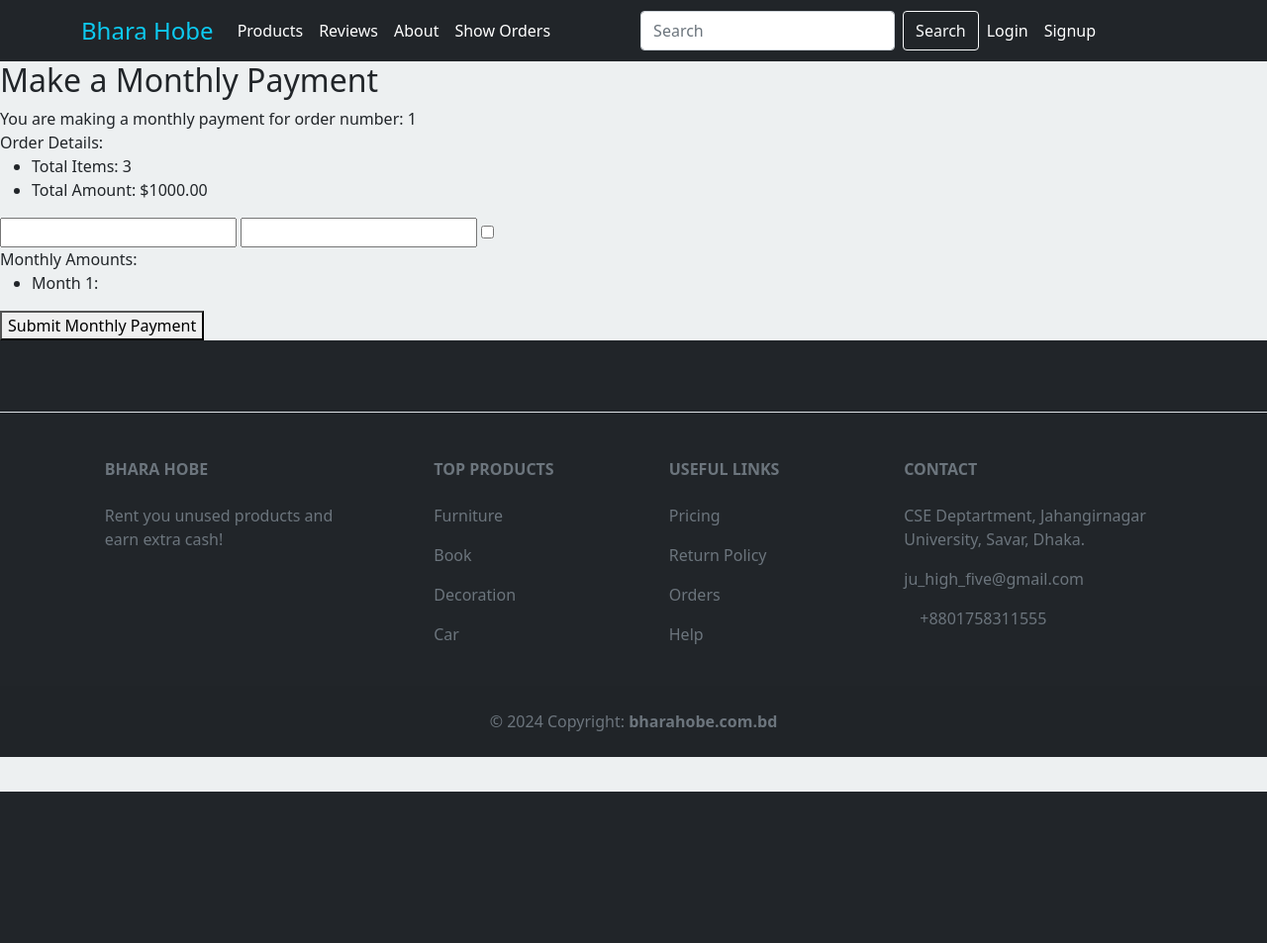
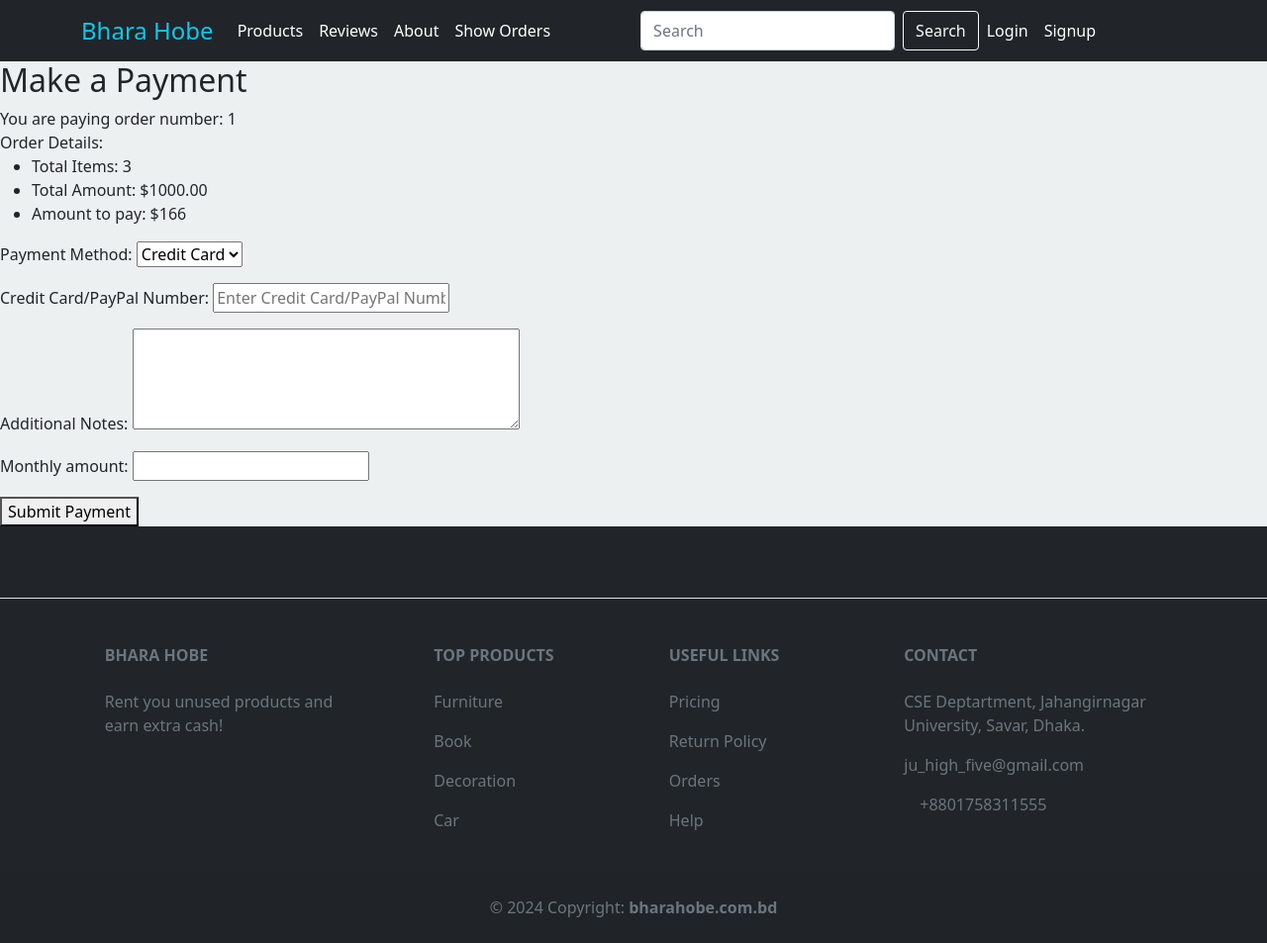
Before and after one commit to JU-High-Fives/Dhar-Hobe, a Django app: page /payment/monthly_payment_form/1/ in a window 1280 px wide. Shown: the whole page at 99% size. Before the commit the page ends 800 px from the top, so only its background shows below. Run offline with Django 5.2, Linux system fonts and the light colour scheme; data comes from the database, SQL or seed files in the repository; both versions use the stored data as it was after the commit; some libraries are stand-ins or nearby versions.

Commit message:
accurate amount to be shown fixed

```diff
--- a/BharaHobe/payment/forms.py
+++ b/BharaHobe/payment/forms.py
@@ -73,55 +73,73 @@ class advancePaymentForm(forms.Form):
         return cleaned_data
 
 class monthlyPaymentForm(forms.Form):
-    f_order_id = forms.CharField(label='Order ID', required=True)
-    total_amount = forms.DecimalField(label='Total Amount', min_value=0.01, required=True)
-    f_is_success = forms.BooleanField(label='Success', required=False)
+    f_payment_method = forms.ChoiceField(
+        label='Payment Method',
+        choices=[('credit_card', 'Credit Card'), ('paypal', 'PayPal')],
+        required=True
+    )
+    f_credit_card_number = forms.CharField(
+        label='Credit Card/PayPal Number',
+        required=True,
+        widget=forms.TextInput(attrs={'placeholder': 'Enter Credit Card/PayPal Number'})
+    )
+    f_notes = forms.CharField(
+        label='Additional Notes',
+        widget=forms.Textarea(attrs={'rows': 4}),
+        required=False
+    )
+    f_amount = forms.DecimalField(label='Monthly amount', min_value=0.01, required=True)
+    f_card_token = forms.CharField(widget=forms.HiddenInput(), required=False)
 
-    def __init__(self, *args, **kwargs):
+
+    def is_valid_credit_card(self, credit_card):
         """
-        Initialize the form with fields for each month.
+        Check if the provided credit card number is valid.
 
-        Dynamically adds a DecimalField for each of the 6 months.
-        """
-        super().__init__(*args, **kwargs)
-
-        for i in range(1, 7):
-            self.fields[f'f_month_{i}'] = forms.DecimalField(
-                label=f'Month {i} Amount',
-                min_value=0.01,
-                required=True,
-            )
-
-    def clean_total_amount(self):
-        """
-        Clean and validate the total amount field.
+        Args:
+            credit_card (str): Credit card number.
 
         Returns:
-            Decimal: Valid total amount.
+            bool: True if the credit card is valid, False otherwise.
+        """
+
+        if not (CreditCard(credit_card).is_valid()
+                and CreditCard(credit_card).is_luhn_valid()
+                and credit_card.isdigit()
+                and len(credit_card) == 16
+                ):
+            return True
+        else:
+            return False
+
+    def clean_credit_card_number(self):
+        """
+        Clean and validate the credit card number field.
+
+        Returns:
+            str: Valid credit card number.
 
         Raises:
-            ValidationError: If the total amount is invalid.
+            ValidationError: If the credit card number is invalid.
         """
-        total_amount = self.cleaned_data.get('total_amount')
-        if total_amount <= 0:
-            raise ValidationError('Total amount must be greater than zero.')
-        return total_amount
+        credit_card = self.cleaned_data.get('f_credit_card_number')
+
+        if self.is_valid_credit_card(credit_card):
+            return credit_card
+        raise ValidationError('Invalid credit card number')
 
     def clean(self):
         """
         Additional cleaning logic for the form data.
 
-        Divides the total amount equally among the 6 months.
-
         Returns:
-            dict: Cleaned form data.
+            dict: Cleaned form data with a mock card token when the payment method is 'credit_card'.
         """
         cleaned_data = super().clean()
-        total_amount = cleaned_data.get('total_amount')
+        payment_method = cleaned_data.get('f_payment_method')
 
-        monthly_share = total_amount / 6
-        for i in range(1, 7):
-            cleaned_data[f'f_month_{i}'] = monthly_share
+        if payment_method == 'credit_card':
+            cleaned_data['f_card_token'] = 'mock_card_token'
         return cleaned_data
 
 class emiPaymentForm(forms.Form):
--- a/BharaHobe/payment/models.py
+++ b/BharaHobe/payment/models.py
@@ -1,3 +1,5 @@
+from django.db import models
+
 from django.db import models
 
 class OrderModel(models.Model):
@@ -6,6 +8,12 @@ class OrderModel(models.Model):
     m_total_amount = models.DecimalField(max_digits=10, decimal_places=2)
     m_notes = models.TextField(blank=True, null=True)
 
+    def __init__(self, *args, **kwargs):
+        super(OrderModel, self).__init__(*args, **kwargs)
+        if self.m_total_amount:
+            self.m_monthly_pay = self.m_total_amount // 6
+        else:
+            self.m_monthly_pay = None
 
     def __str__(self):
         return f"Order #{self.m_order_id}"
--- a/BharaHobe/payment/templates/monthly_payment_form.html
+++ b/BharaHobe/payment/templates/monthly_payment_form.html
@@ -1,30 +1,21 @@
 {% extends 'base.html' %}
 
 {% block content %}
-    <h2>Make a Monthly Payment</h2>
+    <h2>Make a Payment</h2>
     <form method="post" action="{% url 'monthly_payment_form' order_id=order.m_order_id %}">
         <div>
-            You are making a monthly payment for order number: {{ order.m_order_id }}
+            You are paying order number: {{ order.m_order_id }}
         </div>
         <div>
             Order Details:
             <ul>
                 <li>Total Items: {{ order.m_items }}</li>
                 <li>Total Amount: ${{ order.m_total_amount }}</li>
+                <li>Amount to pay: ${{ order.m_monthly_pay}}</li>
             </ul>
         </div>
         {% csrf_token %}
-        {{ form.f_order_id }}
-        {{ form.total_amount }}
-        {{ form.f_is_success }}
-        <div>
-            Monthly Amounts:
-            <ul>
-                {% for i in 1|yesno:"1,2,3,4,5,6" %}
-                    <li>Month {{ i }}: {{ form.monthly_amounts.i }}</li>
-                {% endfor %}
-            </ul>
-        </div>
-        <button type="submit">Submit Monthly Payment</button>
+        {{ form.as_p }}
+        <button type="submit">Submit Payment</button>
     </form>
 {% endblock %}
--- a/BharaHobe/payment/views.py
+++ b/BharaHobe/payment/views.py
@@ -107,34 +107,28 @@ def monthly_payment_view(request, order_id):
         form = monthlyPaymentForm(request.POST)
 
         if form.is_valid():
-            # Extract relevant data from the form
-            total_amount = form.cleaned_data['total_amount']
-            is_success = form.cleaned_data['f_is_success']
+            payment_method = form.cleaned_data['f_payment_method']
 
-            # Get the amounts for each month
-            monthly_amounts = [form.cleaned_data[f'f_month_{i}'] for i in range(1, 7)]
+            if payment_method == 'credit_card':
+                card_token = form.cleaned_data['f_card_token']
+                amount_to_pay = form.cleaned_data['f_amount']
 
-            # Placeholder: Add your logic here to handle the monthly payment data
-            # For example, you might want to store the data in a database, trigger payments, etc.
-
-            # Example: Print the data for demonstration purposes
-            print(f"Order ID: {order_id}")
-            print(f"Total Amount: {total_amount}")
-            print(f"Success: {is_success}")
-            print("Monthly Amounts:")
-            for i, amount in enumerate(monthly_amounts, start=1):
-                print(f"Month {i}: {amount}")
-
-            # Placeholder: Add your actual logic here
-
-            # Redirect to a success page or return a response
-            return render(request, 'success_template.html')
-
+                if amount_to_pay == order.m_monthly_pay:
+                    payment = PaymentModel.objects.create(
+                        m_order_id=order.m_order_id,
+                        m_amount=amount_to_pay,
+                        m_isSuccess=True,
+                        m_payment_method='credit_card',
+                        m_notes=form.cleaned_data['f_notes'],
+                        m_card_token=card_token
+                    )
+                    order.m_total_amount -= amount_to_pay
+                    return render(request, 'payment_success.html', {'payment': payment})
+                else:
+                    return HttpResponseBadRequest("Please pay the exact amount.")
     else:
-        # If it's a GET request, create a new form
         form = monthlyPaymentForm()
-
-    return render(request, 'monthly_payment_form.html', {'form': form, 'order': order})
+        return render(request, 'monthly_payment_form.html', {'form': form, 'order': order})
 
 def emi_payment_view(request):
     """
```
Also changed, not shown: BharaHobe/db.sqlite3.
